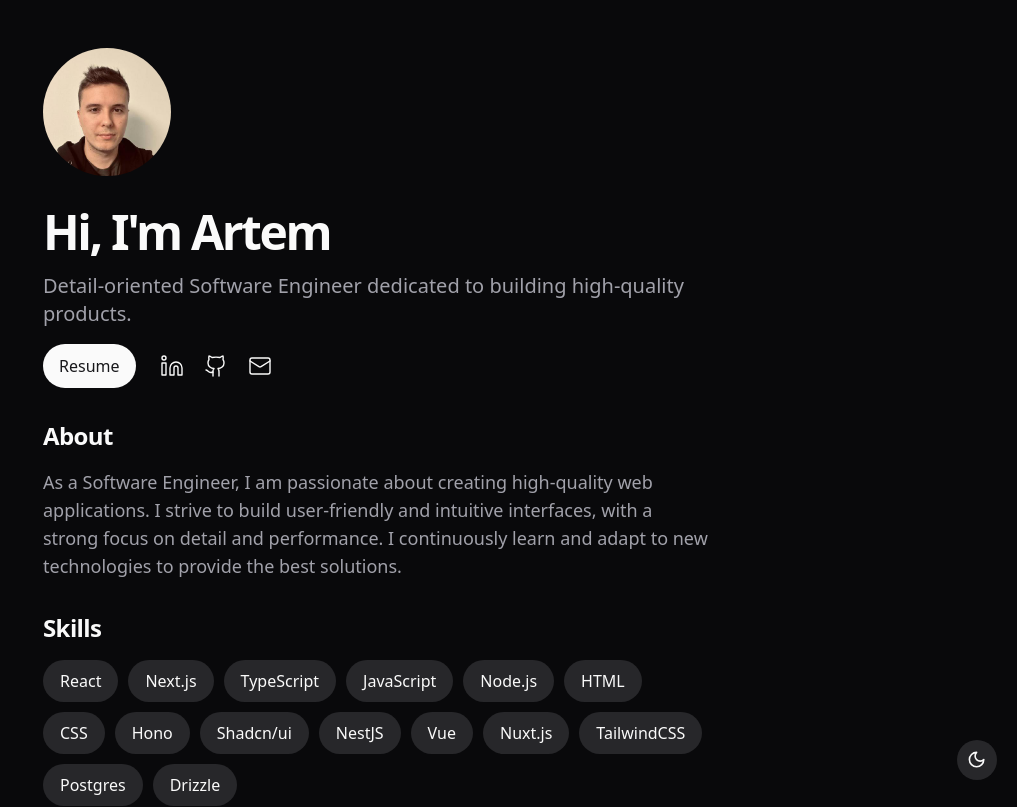
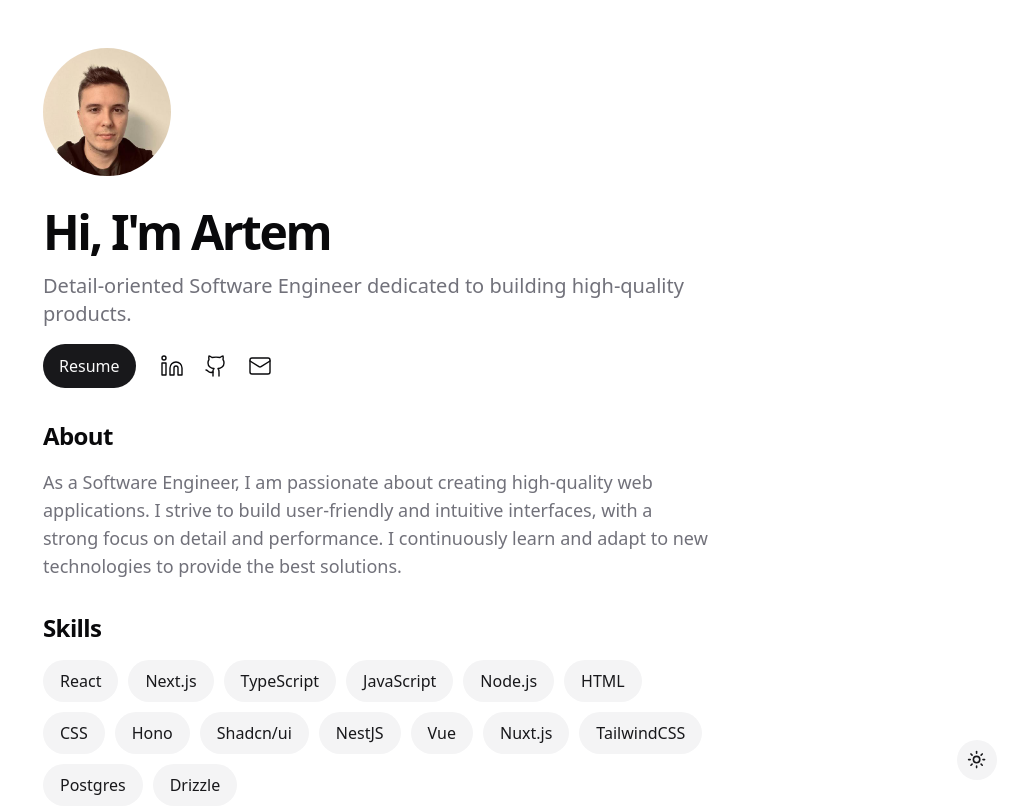
Before and after one commit to artem-kostylev/portfolio, a Next.js app: page / in a window 1280 px wide. Shown: the top 807 px of the page, without its empty margins (263-1280 px from the left). Built offline with nearby package versions, Linux system fonts and the light colour scheme.

Commit message:
change default theme

```diff
--- a/src/app/layout.tsx
+++ b/src/app/layout.tsx
@@ -56,7 +56,7 @@ export default function RootLayout({
       >
         <ThemeProvider
           attribute="class"
-          defaultTheme="dark"
+          defaultTheme="system"
           enableSystem
           disableTransitionOnChange
         >
--- a/src/components/common/theme-switch.tsx
+++ b/src/components/common/theme-switch.tsx
@@ -31,6 +31,9 @@ export function ThemeSwitch() {
           <DropdownMenuItem onClick={() => setTheme("dark")}>
             Dark
           </DropdownMenuItem>
+          <DropdownMenuItem onClick={() => setTheme("system")}>
+            System
+          </DropdownMenuItem>
         </DropdownMenuContent>
       </DropdownMenu>
     </div>
```
